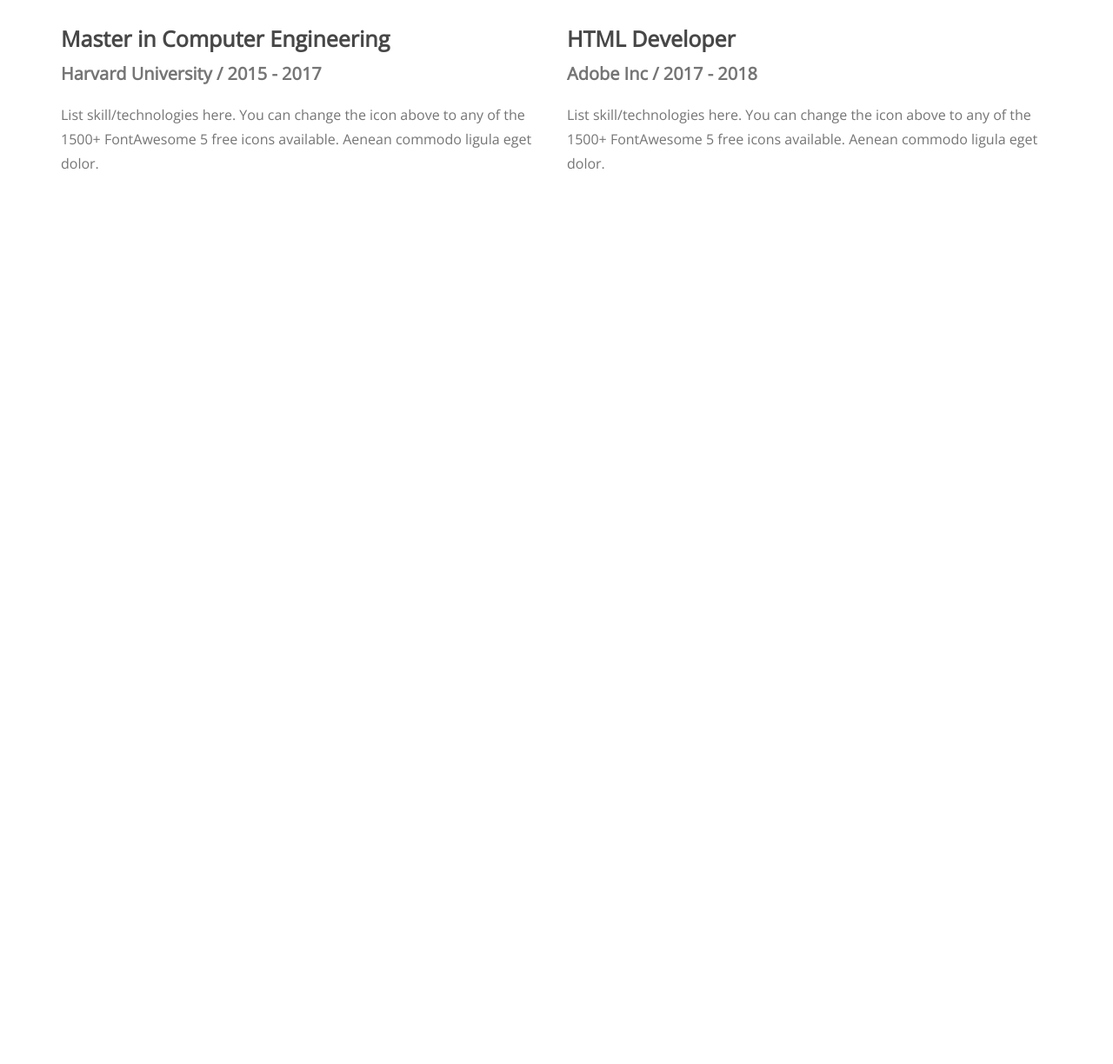
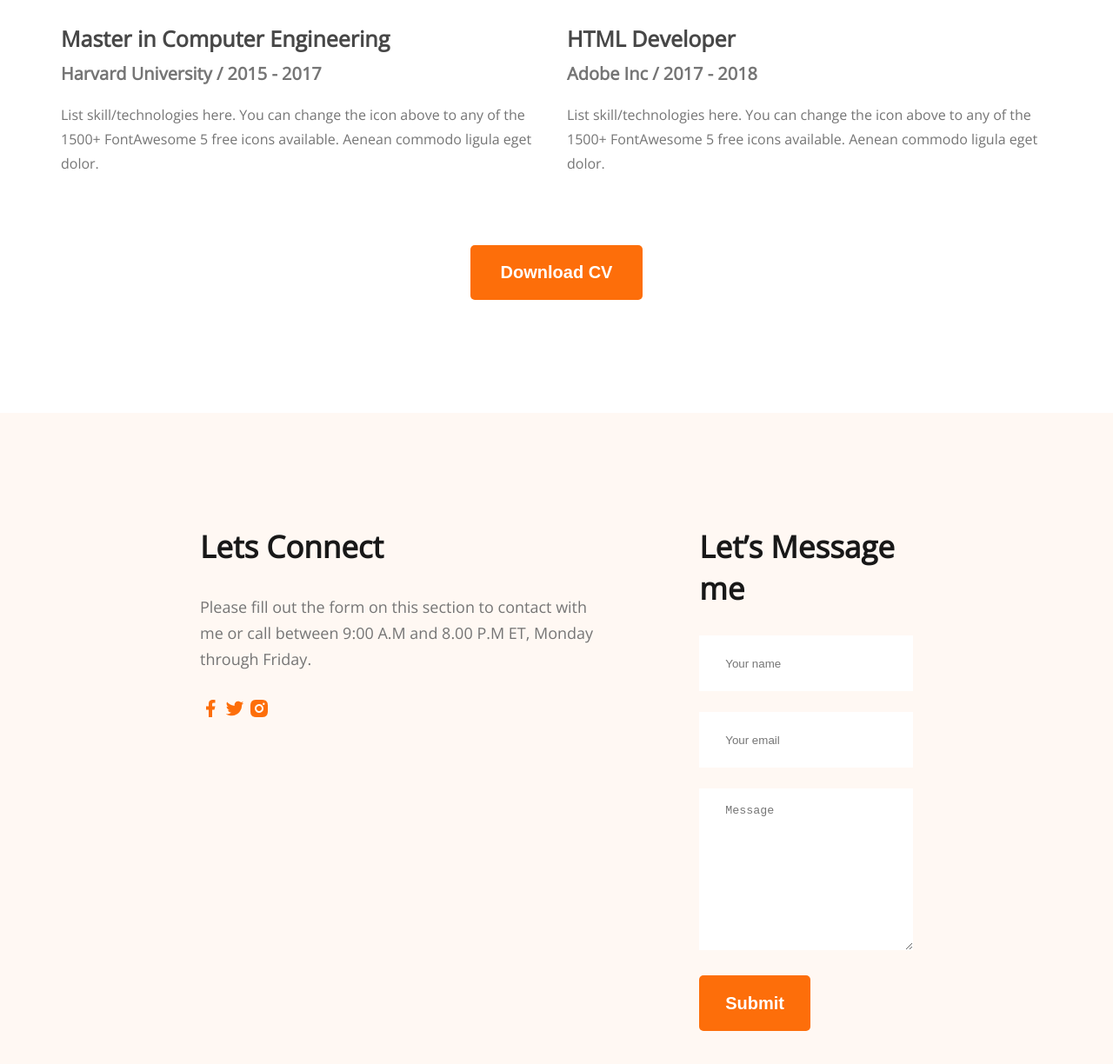
Before and after one commit to getMonirr/developer-portfolio, a plain HTML site: page index.html in a window 1280 px wide. Shown: the part 3061-4285 px from the top of the page at 87% size. Before the commit the page ends 3293 px from the top, so only its background shows below. Drawn offline with nearby package versions, Linux system fonts and the light colour scheme.

Commit message:
final without proof

```diff
--- a/index.html
+++ b/index.html
@@ -134,8 +134,30 @@
                     </div>
                 </div>
             </div>
+            <div class="button">
+                <button class="btn-primary">Download CV</button>
+            </div>
         </section>
+
     </main>
+    <section class="contact">
+        <div class="social">
+            <h3 class="section-title">Lets Connect</h3>
+            <p class="section-description">Please fill out the form on this section to contact with me or call between 9:00 A.M and 8.00 P.M ET, Monday through Friday.</p>
+            <a href="#"><img src="./images/icons/facebook.png" alt="facebook"></a>
+            <a href="#"><img src="./images/icons/twitter.png" alt="facebook"></a>
+            <a href="#"><img src="./images/icons/insta.png" alt="facebook"></a>
+        </div>
+        <div>
+            <h3 class="section-title">Let’s Message me</h3>
+            <form action="">
+                <input type="text" name="name" id="name" placeholder="Your name"><br>
+                <input type="email" name="email" id="email" placeholder="Your email">
+                <textarea name="message" id="message" cols="30" placeholder="Message" rows="10"></textarea><br>
+                <input type="submit" value="Submit" class="btn-primary">
+            </form>
+        </div>
+    </section>
 </body>
 
 </html>
--- a/styles/portfolio.css
+++ b/styles/portfolio.css
@@ -175,7 +175,7 @@ nav ul li {
   gap: 24px;
 }
 .resume-title {
-    margin-bottom: 113px;
+  margin-bottom: 113px;
 }
 .resume-main-title {
   font-weight: 700;
@@ -210,3 +210,35 @@ nav ul li {
   color: var(--text-dark5);
   border: 1px solid var(--text-dark5);
 }
+.resume .button {
+  text-align: center;
+  margin-top: 50px;
+  margin-bottom: 113px;
+}
+/* contact */
+.contact {
+  display: flex;
+  gap: 117px;
+  background: var(--background);
+  justify-content: center;
+  padding: 130px 230px;
+}
+.social {
+    max-width: 562px;
+}
+.contact .section-title,.contact .section-description  {
+  text-align: left !important;
+}
+.contact input, textarea {
+    height: 64px;
+    padding: 18px 30px;
+    margin-bottom: 24px;
+    border: 0;
+    width: 100%;
+}
+.contact textarea {
+    height: unset;
+}
+.contact input[type="submit"]{
+    width: unset;
+}
```
